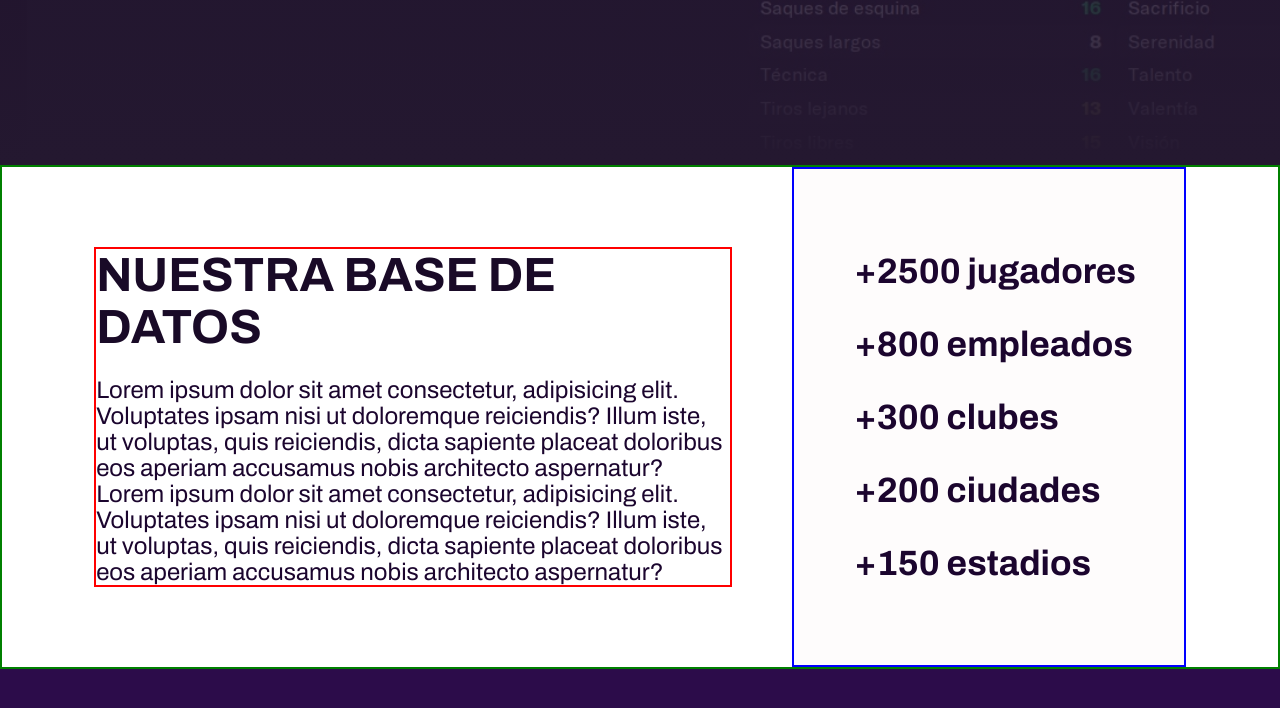
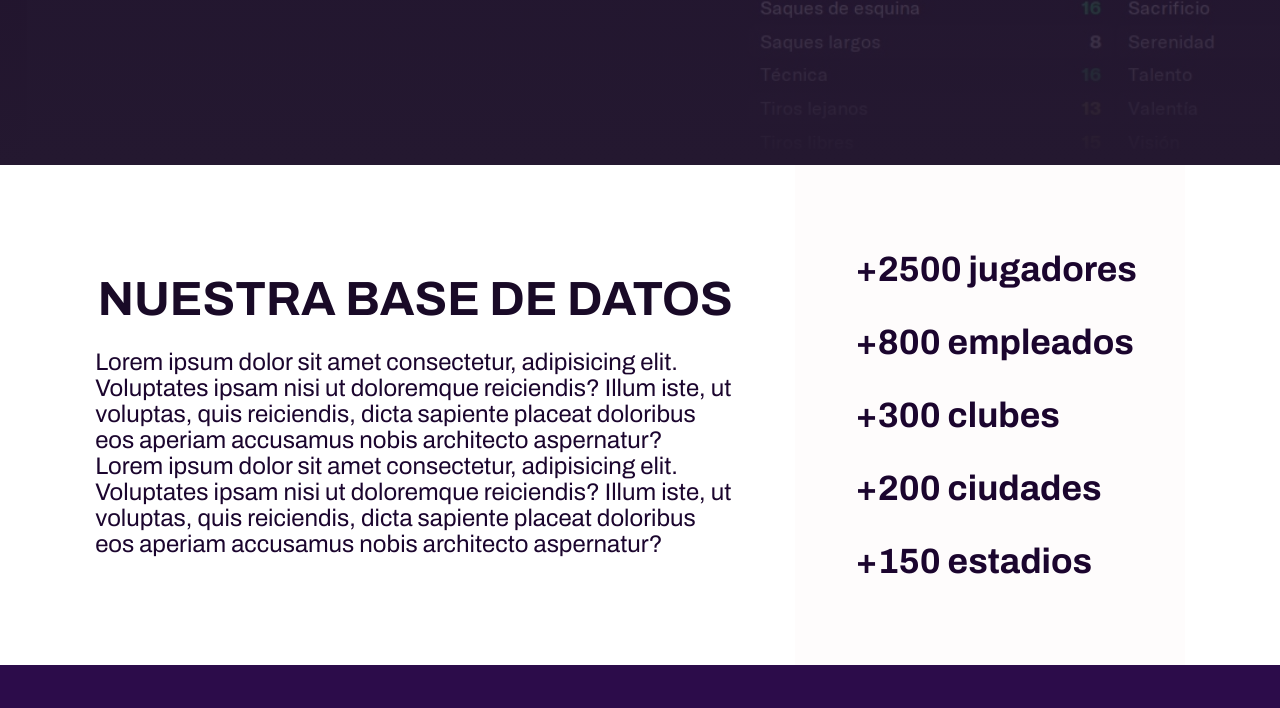
Before and after one commit to franciccone/football-manager-ecuador, a website: page index.html in a window 1280 px wide. Shown: the part 692-1400 px from the top of the page. Drawn offline with Linux system fonts and the light colour scheme.

Commit message:
Delete borders on stars section

```diff
--- a/scss/_stars.scss
+++ b/scss/_stars.scss
@@ -5,7 +5,6 @@
     flex-direction: row;
     align-items: center;
     justify-content: center;
-    border: 2px solid green;
 }
 
 .stars-text {
@@ -13,7 +12,6 @@
     flex-direction: column;
     align-items: center;
     justify-content: center;
-    border: 2px solid red;
     margin: 0 30px;
     width: 50%
 }
@@ -40,7 +38,6 @@
     background-color: var(--color-white);
     padding: 1em 3em;
     margin: 0 30px;
-    border: 2px solid blue;
 }
 
 .stars-line {
```
Also changed, not shown: css/main.css.
